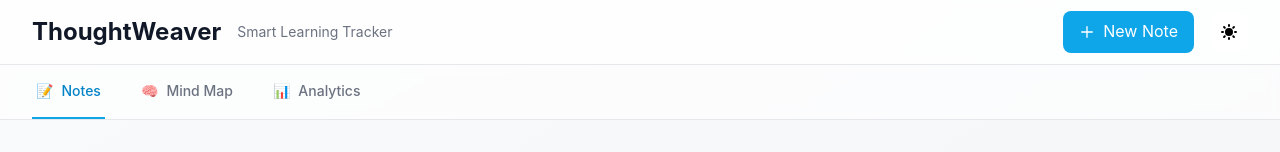
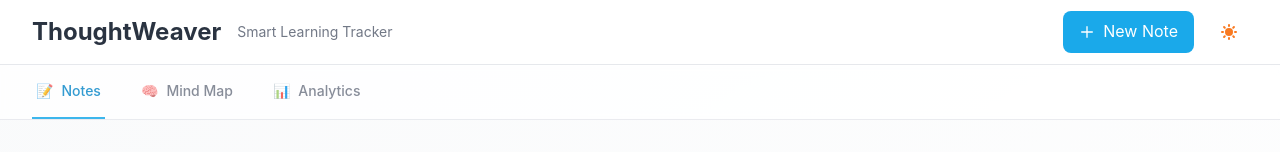
Before and after one commit to Agent5055/Vibe_Coding_hackathon_2025, a React (Vite) app: page / in a window 1280 px wide. Shown: the top 152 px of the page. Built offline with nearby package versions, Linux system fonts and the light colour scheme.

Commit message:
Fix theme toggle: remove tooltip and make themes change entire website

```diff
--- a/src/App.jsx
+++ b/src/App.jsx
@@ -120,16 +120,16 @@ function App() {
   ];
 
   return (
-    <div className="min-h-screen bg-gradient-to-br from-gray-50 to-gray-100 dark:from-gray-900 dark:to-gray-800">
+    <div className="min-h-screen" style={{ background: `linear-gradient(to bottom right, var(--bg-primary), var(--bg-secondary))` }}>
       {/* Header */}
-      <header className="bg-white/80 dark:bg-gray-800/80 backdrop-blur-sm border-b border-gray-200 dark:border-gray-700 sticky top-0 z-40">
+      <header className="backdrop-blur-sm sticky top-0 z-40" style={{ backgroundColor: 'var(--bg-secondary)', opacity: 0.95, borderBottom: `1px solid var(--border-color)` }}>
         <div className="max-w-7xl mx-auto px-4 sm:px-6 lg:px-8">
           <div className="flex justify-between items-center h-16">
             <div className="flex items-center space-x-4">
-              <h1 className="text-2xl font-bold text-gray-900 dark:text-white">
+              <h1 className="text-2xl font-bold" style={{ color: 'var(--text-primary)' }}>
                 ThoughtWeaver
               </h1>
-              <span className="text-sm text-gray-500 dark:text-gray-400">
+              <span className="text-sm" style={{ color: 'var(--text-secondary)' }}>
                 Smart Learning Tracker
               </span>
             </div>
@@ -152,7 +152,7 @@ function App() {
       </header>
 
       {/* Navigation */}
-      <nav className="bg-white/60 dark:bg-gray-800/60 backdrop-blur-sm border-b border-gray-200 dark:border-gray-700">
+      <nav className="backdrop-blur-sm" style={{ backgroundColor: 'var(--bg-secondary)', opacity: 0.8, borderBottom: `1px solid var(--border-color)` }}>
         <div className="max-w-7xl mx-auto px-4 sm:px-6 lg:px-8">
           <div className="flex space-x-8">
             {views.map((view) => (
@@ -161,9 +161,10 @@ function App() {
                 onClick={() => setActiveView(view.id)}
                 className={`py-4 px-1 border-b-2 font-medium text-sm transition-colors duration-200 ${
                   activeView === view.id
-                    ? 'border-primary-500 text-primary-600 dark:text-primary-400'
-                    : 'border-transparent text-gray-500 dark:text-gray-400 hover:text-gray-700 dark:hover:text-gray-300 hover:border-gray-300 dark:hover:border-gray-600'
+                    ? 'border-primary-500 text-primary-600'
+                    : 'border-transparent hover:border-gray-300'
                 }`}
+                style={{ color: activeView === view.id ? undefined : 'var(--text-secondary)' }}
               >
                 <span className="mr-2">{view.icon}</span>
                 {view.name}
@@ -202,15 +203,16 @@ function App() {
 
       {/* Selected Note Sidebar */}
       {selectedNote && activeView === 'mindmap' && (
-        <div className="fixed right-0 top-0 h-full w-96 bg-white dark:bg-gray-800 shadow-2xl border-l border-gray-200 dark:border-gray-700 z-50 overflow-y-auto">
+        <div className="fixed right-0 top-0 h-full w-96 shadow-2xl z-50 overflow-y-auto" style={{ backgroundColor: 'var(--bg-secondary)', borderLeft: `1px solid var(--border-color)` }}>
           <div className="p-6">
             <div className="flex justify-between items-start mb-4">
-              <h2 className="text-xl font-bold text-gray-900 dark:text-white">
+              <h2 className="text-xl font-bold" style={{ color: 'var(--text-primary)' }}>
                 {selectedNote.title || 'Untitled'}
               </h2>
               <button
                 onClick={() => setSelectedNote(null)}
-                className="p-2 text-gray-400 hover:text-gray-600 dark:hover:text-gray-300 transition-colors duration-200"
+                className="p-2 transition-colors duration-200"
+                style={{ color: 'var(--text-secondary)' }}
               >
                 <svg className="w-5 h-5" fill="none" stroke="currentColor" viewBox="0 0 24 24">
                   <path strokeLinecap="round" strokeLinejoin="round" strokeWidth={2} d="M6 18L18 6M6 6l12 12" />
@@ -220,20 +222,20 @@ function App() {
 
             <div className="space-y-4">
               <div>
-                <h3 className="text-sm font-medium text-gray-700 dark:text-gray-300 mb-2">Content</h3>
-                <p className="text-gray-600 dark:text-gray-400 whitespace-pre-wrap">
+                <h3 className="text-sm font-medium mb-2" style={{ color: 'var(--text-primary)' }}>Content</h3>
+                <p className="whitespace-pre-wrap" style={{ color: 'var(--text-secondary)' }}>
                   {selectedNote.body || 'No content'}
                 </p>
               </div>
 
               {selectedNote.tags && selectedNote.tags.length > 0 && (
                 <div>
-                  <h3 className="text-sm font-medium text-gray-700 dark:text-gray-300 mb-2">Tags</h3>
+                  <h3 className="text-sm font-medium mb-2" style={{ color: 'var(--text-primary)' }}>Tags</h3>
                   <div className="flex flex-wrap gap-2">
                     {selectedNote.tags.map((tag, index) => (
                       <span
                         key={index}
-                        className="px-2 py-1 bg-primary-100 dark:bg-primary-900 text-primary-700 dark:text-primary-300 text-sm rounded-full"
+                        className="px-2 py-1 bg-primary-100 text-primary-700 text-sm rounded-full"
                       >
                         {tag}
                       </span>
@@ -244,12 +246,13 @@ function App() {
 
               {selectedNote.keywords && selectedNote.keywords.length > 0 && (
                 <div>
-                  <h3 className="text-sm font-medium text-gray-700 dark:text-gray-300 mb-2">Keywords</h3>
+                  <h3 className="text-sm font-medium mb-2" style={{ color: 'var(--text-primary)' }}>Keywords</h3>
                   <div className="flex flex-wrap gap-2">
                     {selectedNote.keywords.map((keyword, index) => (
                       <span
                         key={index}
-                        className="px-2 py-1 bg-gray-100 dark:bg-gray-700 text-gray-700 dark:text-gray-300 text-sm rounded-full"
+                        className="px-2 py-1 text-sm rounded-full"
+                        style={{ backgroundColor: 'var(--bg-primary)', color: 'var(--text-primary)' }}
                       >
                         {keyword}
                       </span>
@@ -258,7 +261,7 @@ function App() {
                 </div>
               )}
 
-              <div className="pt-4 border-t border-gray-200 dark:border-gray-700">
+              <div className="pt-4" style={{ borderTop: `1px solid var(--border-color)` }}>
                 <div className="flex space-x-2">
                   <button
                     onClick={() => handleEditNote(selectedNote)}
--- a/src/components/ThemeToggle.jsx
+++ b/src/components/ThemeToggle.jsx
@@ -22,9 +22,8 @@ const ThemeToggle = () => {
   return (
     <button
       onClick={cycleTheme}
-      className="p-2 rounded-lg bg-white/10 dark:bg-gray-800/50 backdrop-blur-sm border border-white/20 dark:border-gray-700/50 hover:bg-white/20 dark:hover:bg-gray-700/50 transition-all duration-200 group"
+      className="p-2 rounded-lg bg-white/10 dark:bg-gray-800/50 backdrop-blur-sm border border-white/20 dark:border-gray-700/50 hover:bg-white/20 dark:hover:bg-gray-700/50 transition-all duration-200"
       aria-label={`Switch to ${currentTheme.name}`}
-      title={`Current: ${currentTheme.name} - Click to cycle themes`}
     >
       {(() => {
         const iconData = getThemeIconData(currentTheme);
@@ -34,11 +33,6 @@ const ThemeToggle = () => {
           </svg>
         );
       })()}
-
-      {/* Theme name tooltip */}
-      <div className="absolute bottom-full right-0 mb-2 px-2 py-1 bg-gray-900 text-white text-xs rounded opacity-0 group-hover:opacity-100 transition-opacity duration-200 whitespace-nowrap">
-        {currentTheme.name}
-      </div>
     </button>
   );
 };
--- a/src/utils/themes.js
+++ b/src/utils/themes.js
@@ -93,9 +93,20 @@ export const applyTheme = (themeId) => {
 
 // Get theme icon data
 export const getThemeIconData = (theme) => {
+  // Map theme colors to explicit Tailwind classes
+  const colorClassMap = {
+    'orange': 'w-5 h-5 text-orange-500',
+    'blue': 'w-5 h-5 text-blue-500',
+    'pink': 'w-5 h-5 text-pink-500',
+    'yellow': 'w-5 h-5 text-yellow-500',
+    'purple': 'w-5 h-5 text-purple-500'
+  };
+
+  const className = colorClassMap[theme.color] || 'w-5 h-5 text-gray-500';
+
   if (theme.icon === 'sun') {
     return {
-      className: `w-5 h-5 text-${theme.color}-500`,
+      className,
       fill: 'currentColor',
       viewBox: '0 0 20 20',
       path: {
@@ -105,7 +116,7 @@ export const getThemeIconData = (theme) => {
     };
   } else {
     return {
-      className: `w-5 h-5 text-${theme.color}-500`,
+      className,
       fill: 'currentColor',
       viewBox: '0 0 20 20',
       path: {
```
